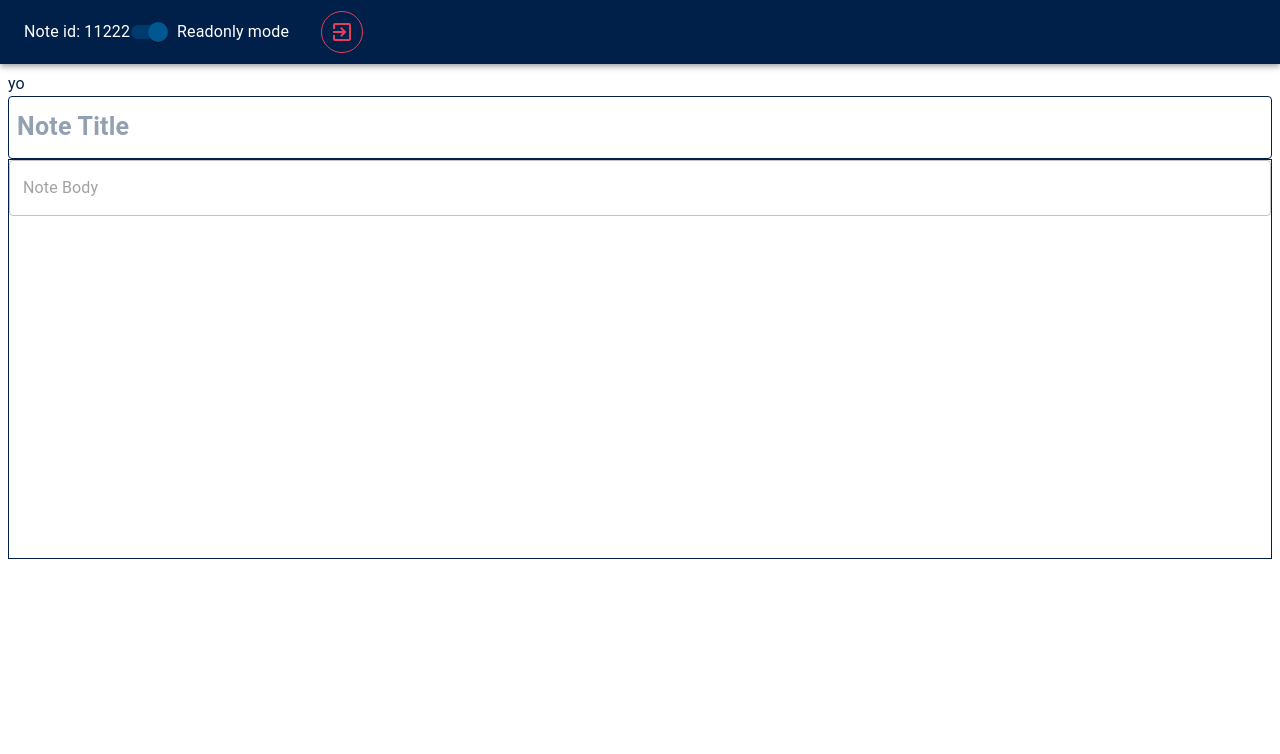
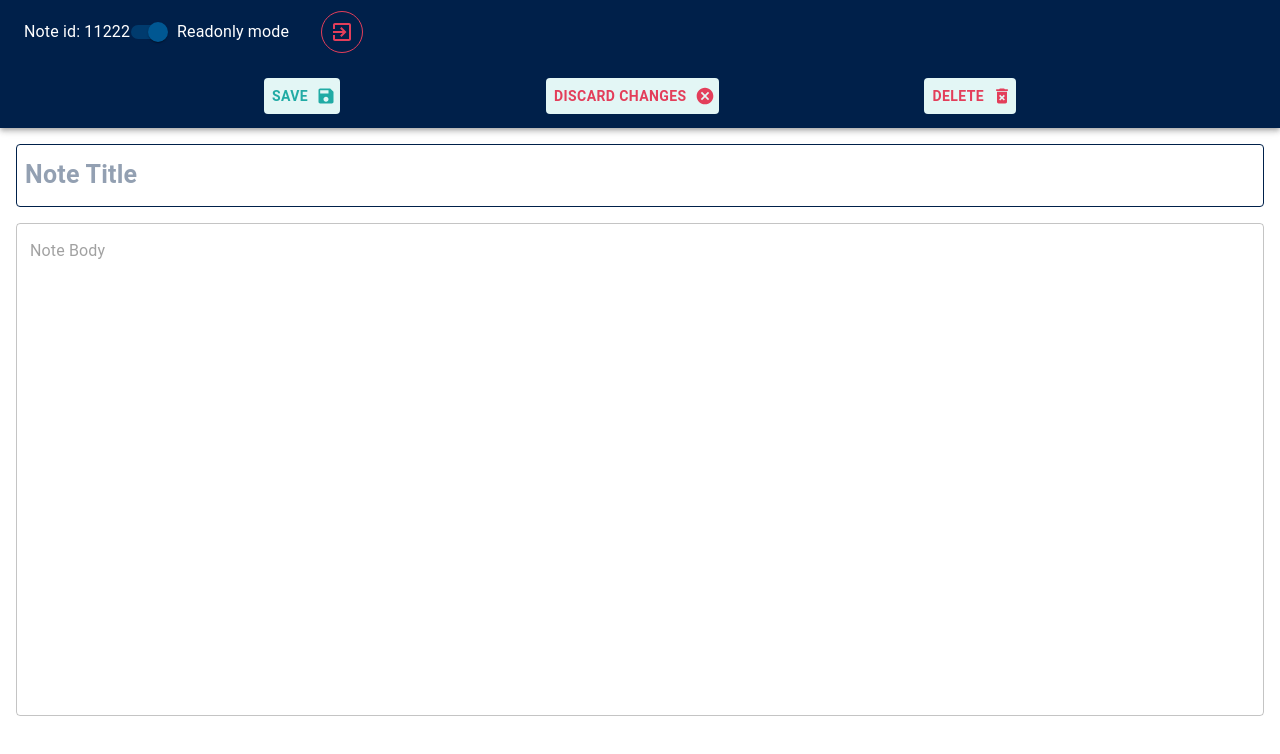
Before and after one commit to Folareen/sleek-notes, a React (Create React App) app: page /notes in a window 1280 px wide. Shown: the top 754 px of the page. Built offline with nearby package versions, Linux system fonts and the light colour scheme.

Commit message:
added edit options and textarea

```diff
--- a/src/pages/NotesFullView.jsx
+++ b/src/pages/NotesFullView.jsx
@@ -1,6 +1,9 @@
 import React, { Component } from 'react'
-import { Box, AppBar, Toolbar, FormControlLabel, Switch,Typography, InputBase, FormControl, TextField} from '@mui/material'
+import { Box, AppBar, Toolbar, FormControlLabel, Switch,Typography, InputBase, FormControl, TextField, Button} from '@mui/material'
 import LogoutButton from '../components/LogoutButton'
+import SaveIcon from '@mui/icons-material/Save';
+import DeleteForeverIcon from '@mui/icons-material/DeleteForever';
+import CancelIcon from '@mui/icons-material/Cancel';
 
 export default class NotesFullView extends Component {
     constructor(props){
@@ -21,9 +24,11 @@ export default class NotesFullView extends Component {
 
         <AppBar position='sticky'>
             <Toolbar>
+
                 <Typography component='h2'>
                     Note id: {id} {11222}
                 </Typography>
+
                 <FormControlLabel control={
                 <Switch
                 color='secondary'
@@ -31,28 +36,53 @@ export default class NotesFullView extends Component {
                 onChange={this.toggleMode}
                 inputProps={{ 'aria-label': 'controlled' }}
                 />} label="Readonly mode" />
+
                 <LogoutButton/>
             </Toolbar>
 
+            {
+                this.state.readOnly
+                &&
+                <Toolbar sx={{maxWidth: 800, width: '70%', mx:'auto', display:'flex', justifyContent: 'space-between', xs:{border: 1}}}>
+
+                    <Button sx={{fontWeight:'bold', color:'success.main', bgcolor:'light.main','&:hover':{color: 'light.main',bgcolor: 'success.main'
+                    }}} endIcon={<SaveIcon/>}>
+                        Save
+                    </Button>
+
+                    <Button sx={{fontWeight:'bold', color:'danger.main', bgcolor:'light.main', '&:hover': {color:'light.main', bgcolor:'danger.main'
+                    } }} endIcon={<CancelIcon/>}>
+                        Discard Changes
+                    </Button>
+
+                    <Button sx={{fontWeight:'bold', color:'danger.main', bgcolor:'light.main', '&:hover': {color:'light.main', bgcolor:'danger.main'
+                    } }} endIcon={<DeleteForeverIcon/>}>
+                        Delete
+                    </Button>
+
+                </Toolbar>
+            }
+
+
         </AppBar>
 
-        <Box sx={{ color:'primary.main', p:1}}>
-            yo
+        <Box sx={{ color:'primary.main', p:2}}>
             <FormControl component='form' fullWidth>
+
                 <InputBase
                     sx={{color:'primary.main', p:1, border: 1, borderRadius:1, fontSize:25, fontWeight: 'bold', textTransform: 'capitalize'}}
                     placeholder="Note Title"
                     inputProps={{ 'aria-label': 'search note' }}
                     type='text'
                 />
-                <Box sx={{height: '50vh', border: 1, textOverflow: 'scroll', overflowY: 'scroll'}}>
-                    <TextField
-                    sx={{outline: 'none', appearance: 'none'}}
-                    placeholder='Note Body'
-                    multiline
-                    fullWidth
-                    />
-                </Box>
+
+                <TextField
+                rows={20}
+                placeholder='Note Body'
+                multiline
+                fullWidth
+                sx={{mt: 2}}
+                />
 
             </FormControl>
 
```
